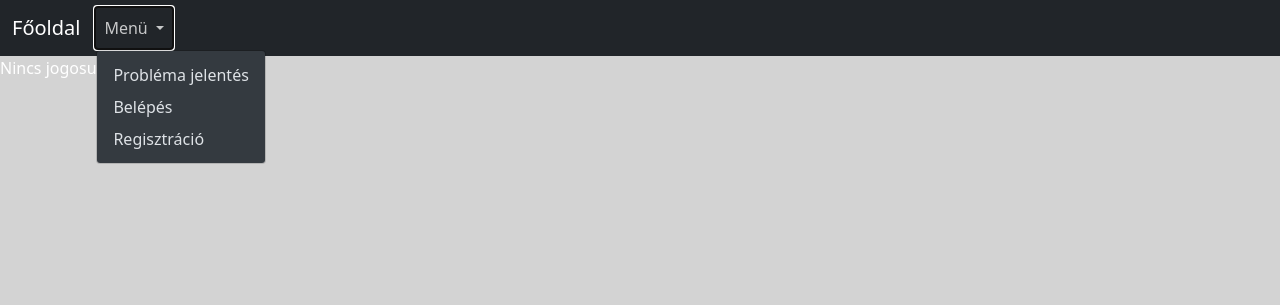
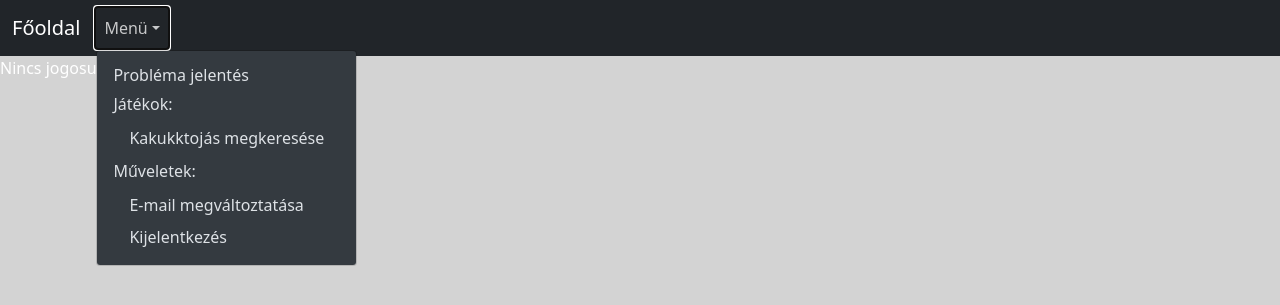
Before and after one commit to FoldiKriszti/RFT_2023_4bol2, a PHP site: page /passwordChange.php in a window 1280 px wide, after a click on "Menü". Shown: the top 305 px of the page. Run offline with PHP 8.4, Linux system fonts and the light colour scheme.

Commit message:
File aktualizálás
Végleges fileok feltöltése

```diff
--- a/Weboldal/kakukk.php
+++ b/Weboldal/kakukk.php
@@ -114,7 +114,7 @@ session_start();
 </div>
 <form name="megold" method="POST" action="#">
         <select name="megold">
-          <option value="0">Válaszd ki a megoldást!</option>
+          <option value="10">Válaszd ki a megoldást!</option>
           <option value="1">1</option>
           <option value="2">2</option>
           <option value="3">3</option>
@@ -128,10 +128,10 @@ session_start();
     if(isset( $_POST["megold"])){
       if($_POST["megold"] == $f[5]){
 
-        echo '<script>alert("Gratulálunk, eltaláltad a helyes megfejtést!")</script>';
+        echo '<script>alert("Nem jó megoldást küldtél be, majd legközelebb!")</script>';
       }else{
 
-        echo '<script>alert("Nem jó megoldást küldtél be, majd legközelebb!")</script>';
+       echo '<script>alert("Gratulálunk, eltaláltad a helyes megfejtést!")</script>';
       }
     }
     if(!isset($_SESSION['id'])){
--- a/Weboldal/passwordChange.php
+++ b/Weboldal/passwordChange.php
@@ -13,10 +13,12 @@ session_start();
 	<link rel="stylesheet" type="text/css" href="styles/mainstyle.css">
 </head>
 <body>
+
     <?php
     require_once "connect.php";
     require_once "crud/Update.php";
     ?>
+
    <nav class="navbar navbar-expand-lg navbar-dark bg-dark">
     <div class="container-fluid">
       <a class="navbar-brand" href="login.php">Főoldal</a>
@@ -26,67 +28,32 @@ session_start();
       <div class="collapse navbar-collapse" id="navbarNavDarkDropdown">
         <ul class="navbar-nav">
           <li class="nav-item dropdown">
-          <a class="nav-link dropdown-toggle" href="#" id="navbarDarkDropdownMenuLink" role="button" data-bs-toggle="dropdown" aria-expanded="false">
-            Menü
-          </a>
+            <a class="nav-link dropdown-toggle" href="#" id="navbarDarkDropdownMenuLink" role="button" data-bs-toggle="dropdown" aria-expanded="false">Menü</a>
         <ul class="dropdown-menu dropdown-menu-dark" aria-labelledby="navbarDarkDropdownMenuLink">
           <li><a class="dropdown-item" href="problema.php">Probléma jelentés</a></li>
-            <?php
-      if(!isset($_SESSION["id"])){
-        echo '
-			<a class="dropdown-item" href="login.php">Belépés</a>
-			<a class="dropdown-item" href="register.php">Regisztráció</a>
-			';
-        }else{
-          if(isAdmin($conn,$_SESSION["user"])){
-            echo '
-            <li class="dropdown-item">
-            <h6>Játékok:</h6>
-            <a class="dropdown-item" href="kakukk.php">Kakukktojás megkeresése</a>
-            <a class="dropdown-item" href="admin.php">Admin felület</a>
-      <li class="dropdown-item">
-      <h6>Műveletek:</h6>
-      <a class="dropdown-item" href="passwordChange.php">Jelszó megváltoztatása</a>
-      <a class="dropdown-item" href="emailChange.php">E-mail megváltoztatása</a>
+          <li class="dropdown-item"><h6>Játékok:</h6><a class="dropdown-item" href="kakukk.php">Kakukktojás megkeresése</a></li>
+          <li class="dropdown-item"><h6>Műveletek:</h6><a class="dropdown-item" href="emailChange.php">E-mail megváltoztatása</a>
             <a class="dropdown-item" href="logout.php">Kijelentkezés<i class="glyphicon glyphicon-log-out"></i></a>
-      </li>
-            <script>console.log("    admin   ")</script>';
-          }else{
-
-            echo '
-            <li class="dropdown-item">
-            <h6>Játékok:</h6>
-          <a class="dropdown-item" href="kakukk.php">Kakukktojás megkeresése</a>
-            <li class="dropdown-item">
-            <h6>Műveletek:</h6>
-              <a class="dropdown-item" href="passwordChange.php">Jelszó megváltoztatása</a>
-              <a class="dropdown-item" href="emailChange.php">E-mail megváltoztatása</a>
-              <a class="dropdown-item" href="logout.php">Kijelentkezés<i class="glyphicon glyphicon-log-out"></i></a>
-          </li>
-    ';
-      }
-      }
-      ?>
     </div>
   </nav>
 
   <?php
   if(isset($_SESSION['id'])){
-      echo '
-      <div class="login">
+    echo '<div class="login">
     <form name="passwordChange" method="POST" action="passwordChange.php">
       <p>Új Jelszó:</p> <input type="password" name="password" required><br>
 		  <p>Új Jelszó ismét:</p> <input type="password" name="password2" required><br>
       <br>
       <input type="submit" value="Jelszó megváltoztatása">
     </form>
-    </div>
-      ';
+    </div>';
+
     if(isset($_POST["password"])&& isset($_POST["password2"])){
 			changePassWord($conn,$_SESSION['id'],md5($_POST["password"]),md5($_POST["password2"]));
         }
       }
       else echo 'Nincs jogosultság';
     ?>
+
 </body>
 </html>
```
Also changed, not shown: Weboldal/admin.php (+13 -3 lines), Weboldal/emailChange.php (+4 -39 lines). Lines whose indentation alone changed are shown as unchanged.
